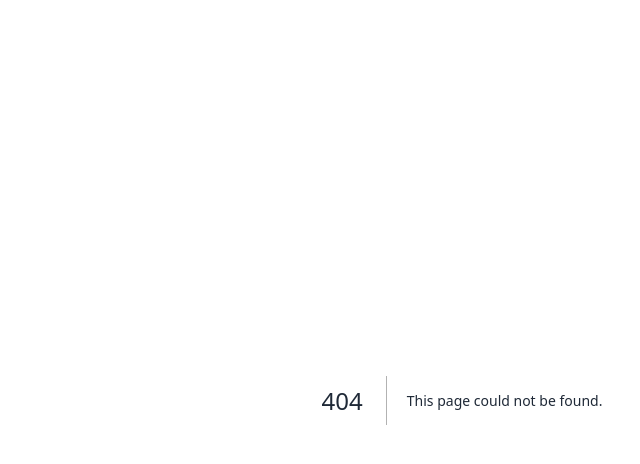
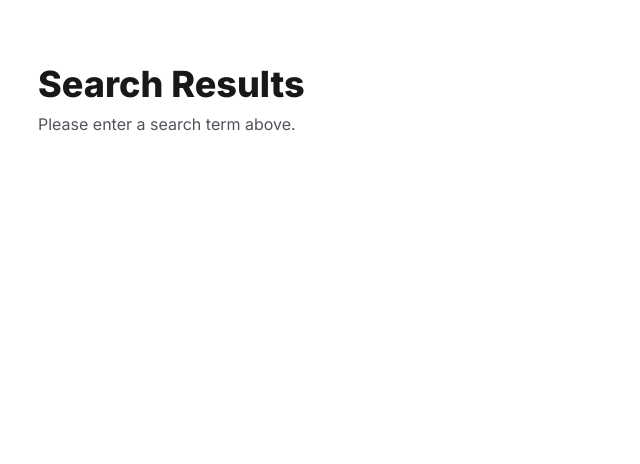
Before and after one commit to checktocart-hue/crafts-website, a Next.js app: page /search in a window 1280 px wide. Before the commit this address had no page. Shown: the top 464 px of the page, without its empty margins (178-818 px from the left). Built offline with nearby package versions, Linux system fonts and the light colour scheme.

Commit message:
Added search page

```diff
--- /dev/null
+++ b/app/search/page.tsx
@@ -0,0 +1,93 @@
+import React, { Suspense } from 'react';
+import Link from 'next/link';
+
+// If you have an existing function or array of posts/articles, import or fetch it here
+// e.g., import { getAllPosts } from '@/lib/posts';
+
+interface SearchPageProps {
+  searchParams: Promise<{ q?: string }>;
+}
+
+async function SearchResults({ searchParams }: SearchPageProps) {
+  const { q = '' } = await searchParams;
+  const query = q.trim().toLowerCase();
+
+  // Replace this with your actual posts data fetching logic
+  // Example dummy structure:
+  const allPosts = [
+    {
+      title: 'Cutebee vs. Rolife: Which Brand is Better?',
+      slug: 'cutebee-vs-rolife-which-brand-is-better',
+      description: 'A detailed breakdown of build difficulty, lighting, and materials between Cutebee and Rolife.',
+    },
+    {
+      title: 'Piececool vs. Metal Earth',
+      slug: 'piececool-vs-metal-earth',
+      description: 'Comparing brass vs steel sheets, complexity, and detail in metal model kits.',
+    },
+    {
+      title: 'The Ultimate Guide to Book Nook Kits',
+      slug: 'the-ultimate-guide-to-book-nook-kits',
+      description: 'How to choose, build, and display miniature bookshelf dioramas.',
+    },
+  ];
+
+  const filteredPosts = query
+    ? allPosts.filter(
+        (post) =>
+          post.title.toLowerCase().includes(query) ||
+          post.description.toLowerCase().includes(query)
+      )
+    : [];
+
+  return (
+    <div className="max-w-4xl mx-auto px-6 py-16">
+      <h1 className="text-3xl md:text-4xl font-extrabold text-zinc-900 mb-2">
+        Search Results
+      </h1>
+      <p className="text-zinc-600 mb-8">
+        {query ? (
+          <>
+            Showing results for: <span className="font-semibold text-zinc-900">"{query}"</span>
+          </>
+        ) : (
+          'Please enter a search term above.'
+        )}
+      </p>
+
+      {query && filteredPosts.length === 0 ? (
+        <div className="bg-zinc-50 border border-zinc-200 rounded-2xl p-8 text-center text-zinc-600">
+          No articles found matching <strong className="text-zinc-900">"{query}"</strong>.
+        </div>
+      ) : (
+        <div className="space-y-6">
+          {filteredPosts.map((post) => (
+            <article
+              key={post.slug}
+              className="p-6 bg-white border border-zinc-200 rounded-2xl hover:border-amber-500 transition-colors shadow-sm"
+            >
+              <Link href={`/blog/${post.slug}`} className="block group">
+                <h2 className="text-xl font-bold text-zinc-900 group-hover:text-amber-600 transition-colors mb-2">
+                  {post.title}
+                </h2>
+                <p className="text-zinc-600 text-sm leading-relaxed">
+                  {post.description}
+                </p>
+              </Link>
+            </article>
+          ))}
+        </div>
+      )}
+    </div>
+  );
+}
+
+export default function Page(props: SearchPageProps) {
+  return (
+    <main className="min-h-screen bg-white">
+      <Suspense fallback={<div className="p-12 text-center text-zinc-500">Loading search...</div>}>
+        <SearchResults {...props} />
+      </Suspense>
+    </main>
+  );
+}
```
